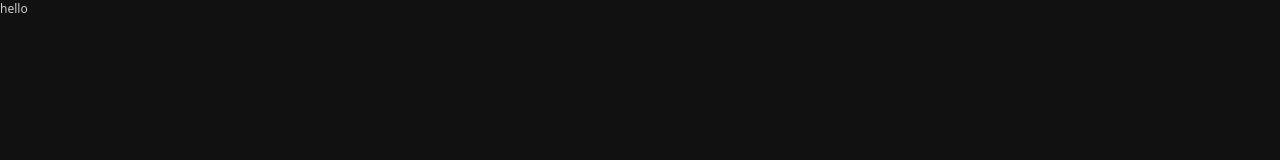
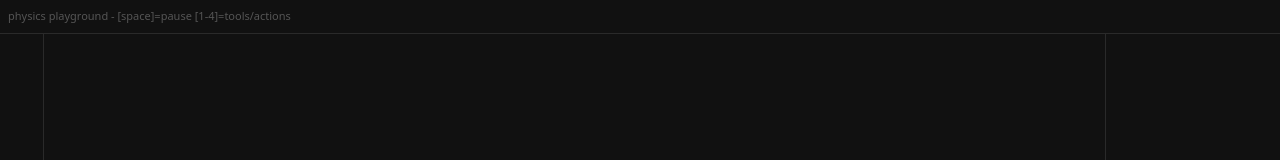
Before and after one commit to mateivul/PhysicsPlayground, a React (Vite) app: page / in a window 1280 px wide. Shown: the top 160 px of the page. Built offline with nearby package versions, Linux system fonts and the light colour scheme.

Commit message:
functions and layout

```diff
--- a/src/App.jsx
+++ b/src/App.jsx
@@ -1,3 +1,98 @@
+import { useState, useRef, useEffect, use } from "react";
+
+const defaults = {
+    gravity: 0.3,
+    friction: 0.999,
+    restitution: 0.8,
+    ballRestitution: 0.9,
+};
+// physics constants for start
+
 export default function App() {
-    return <div>hello</div>;
+    const [tool, setTool] = useState("launch");
+    const toolRef = useRef("launch");
+
+    const [params, setParams] = useState(defaults);
+    const paramsRef = useRef(defaults);
+
+    const [showTrails, setShowTrails] = useState(true);
+    const showTrailsRef = useRef(true);
+
+    const [ballSize, setBallSize] = useState(15);
+    const ballSizeRef = useRef(15);
+
+    const [showGrid, setShowGrid] = useState(false);
+    const showGridRef = useRef(false);
+
+    const [running, setRunning] = useState(true);
+    const runningRef = useRef(true);
+
+    const clearBallsRef = useRef(null);
+    const clearObstaclesRef = useRef(null);
+    const clearAllRef = useRef(null);
+
+    function changeTool(v) {
+        setTool(v);
+        toolRef.current = v;
+    }
+    function changeParam(key, val) {
+        const next = { ...paramsRef.current, [key]: val };
+        paramsRef.current = next;
+        setParams(next);
+    }
+    function changeBallSize(v) {
+        const clamped = Math.max(8, Math.min(40, v));
+        setBallSize(clamped);
+        ballSizeRef.current = clamped;
+    }
+    function togglePause() {
+        runningRef.current = !runningRef.current;
+        setRunning(runningRef.current);
+    }
+
+    useEffect(() => {
+        function onKey(e) {
+            if (e.target.tagName === "INPUT") return;
+            if (e.code === "Digit1") changeTool("launch");
+            if (e.code === "Digit2") changeTool("draw");
+            if (e.code === "Digit3") changeTool("erase");
+            if (e.code === "Digit4") changeTool("select");
+        }
+        window.addEventListener("keydown", onKey);
+        return () => window.removeEventListener("keydown", onKey);
+    }, []);
+
+    return (
+        <div
+            style={{
+                display: "flex",
+                flexDirection: "column",
+                height: "100vh",
+                background: "var(--bg)",
+                color: "var(--text)",
+            }}
+        >
+            <div style={{ padding: "8px", borderBottom: "1px solid var(--border)", color: "#555", fontSize: 11 }}>
+                physics playground - [space]=pause [1-4]=tools/actions
+            </div>
+            <div style={{ display: "flex", flex: 1, overflow: "hidden" }}>
+                <div style={{ width: 44, background: "var(--bg--panel", borderRight: "1px solid var(--border)" }}>
+                    {/* {toolbar} */}
+                </div>
+                <div style={{ flex: 1, background: "#111" }}>{/* {canvas} */}</div>
+                <div
+                    style={{
+                        width: 175,
+                        display: "flex",
+                        flexDirection: "column",
+                        background: "var(--bg--panel)",
+                        borderLeft: "1px solid var(--border)",
+                    }}
+                >
+                    {/* {controls} */}
+                    {/* {info panel} */}
+                </div>
+            </div>
+        </div>
+    );
 }
```
